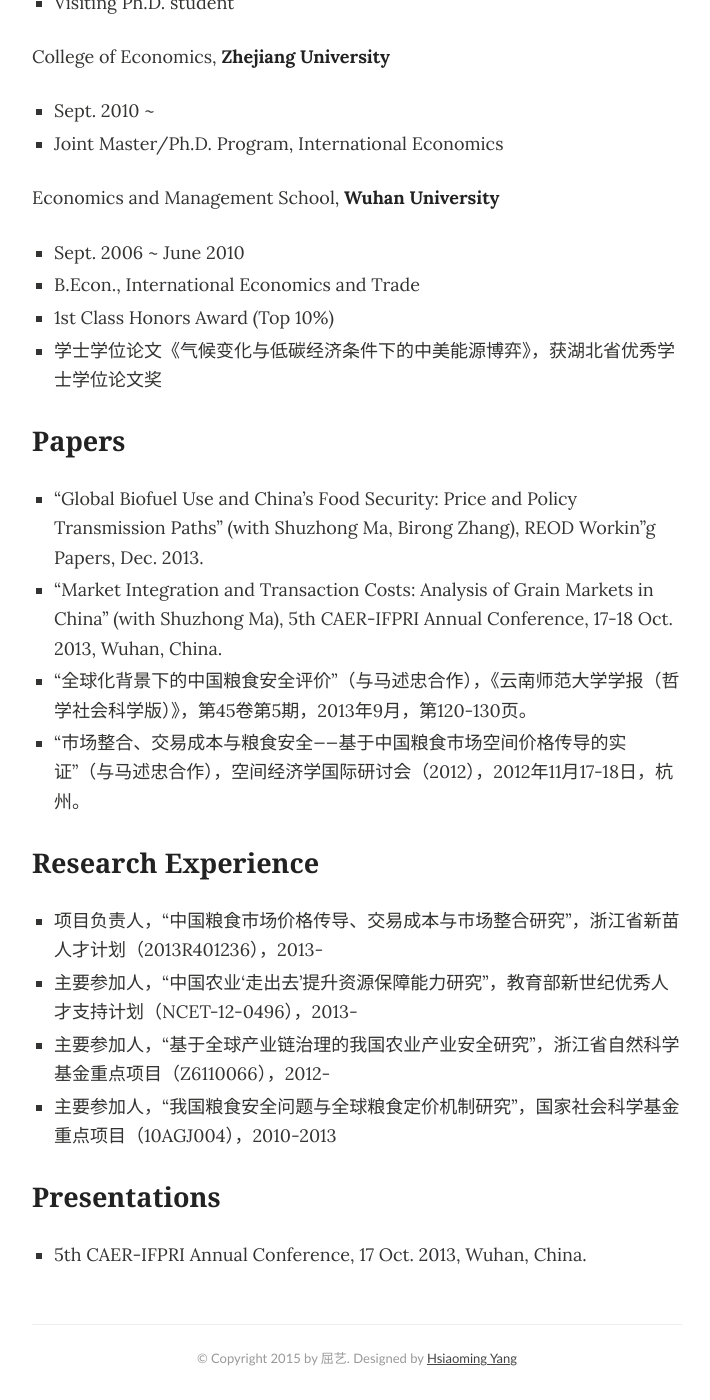
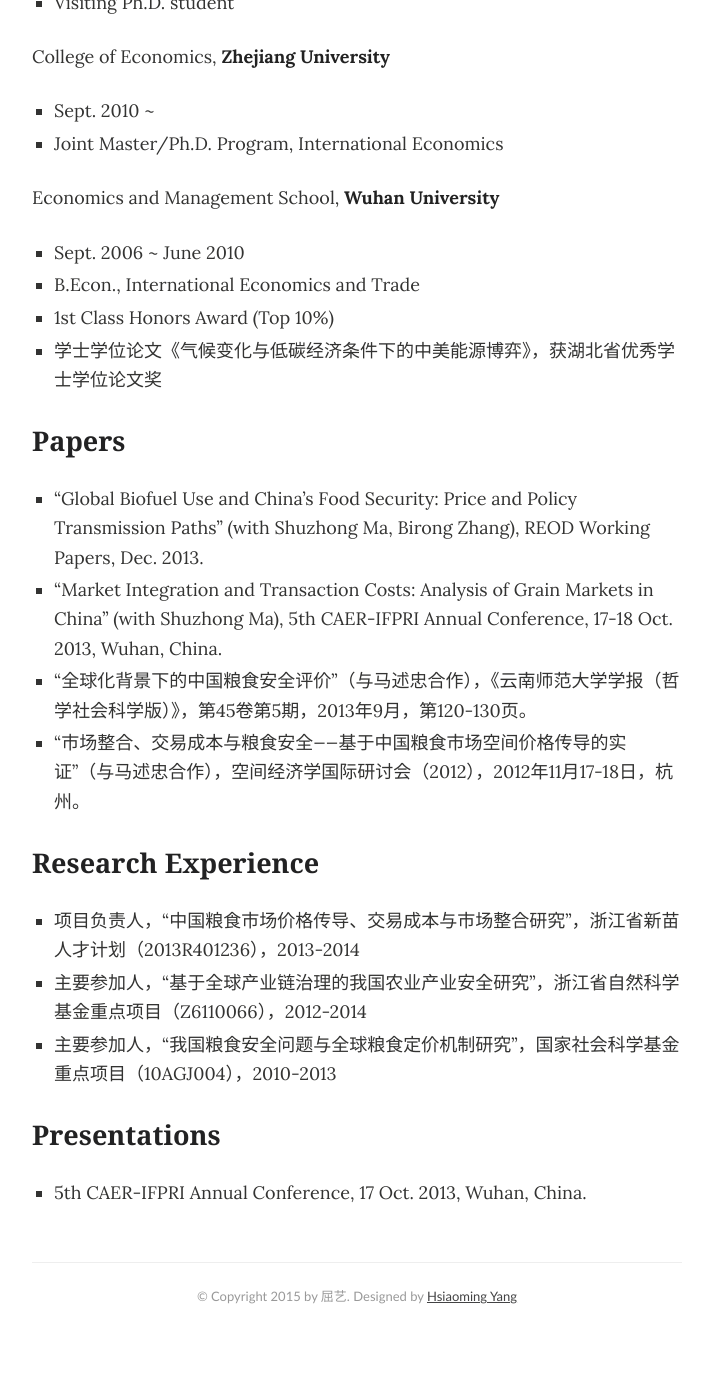
Before and after one commit to rangerqu/rangerqu.github.com, a Jekyll site: the page built from vitae/index.md, in a window 1280 px wide and 1400 px high, scrolled down 712 px. Shown: the whole window, without its empty margins (283-993 px from the left). Built offline with Jekyll 4.4.1, drawn with Linux system fonts in a browser that asks for light colours; after the commit the page ends 2050 px from its top, so only the background shows below that.

Commit message:
minor revisions

```diff
--- a/vitae/index.md
+++ b/vitae/index.md
@@ -31,7 +31,7 @@
 ## Papers
 
 
-- "Global Biofuel Use and China’s Food Security: Price and Policy Transmission Paths" (with Shuzhong Ma, Birong Zhang), REOD Workin"g Papers, Dec. 2013.
+- "Global Biofuel Use and China’s Food Security: Price and Policy Transmission Paths" (with Shuzhong Ma, Birong Zhang), REOD Working Papers, Dec. 2013.
 - "Market Integration and Transaction Costs: Analysis of Grain Markets in China" (with Shuzhong Ma), 5th CAER-IFPRI Annual Conference, 17-18 Oct. 2013, Wuhan, China.
 - “全球化背景下的中国粮食安全评价”（与马述忠合作），《云南师范大学学报（哲学社会科学版）》，第45卷第5期，2013年9月，第120-130页。
 - “市场整合、交易成本与粮食安全——基于中国粮食市场空间价格传导的实证”（与马述忠合作），空间经济学国际研讨会（2012），2012年11月17-18日，杭州。
@@ -50,10 +50,13 @@
 
 ## Research Experience
 
-- 项目负责人，“中国粮食市场价格传导、交易成本与市场整合研究”，浙江省新苗人才计划（2013R401236），2013-
+- 项目负责人，“中国粮食市场价格传导、交易成本与市场整合研究”，浙江省新苗人才计划（2013R401236），2013-2014
+- 主要参加人，“基于全球产业链治理的我国农业产业安全研究”，浙江省自然科学基金重点项目（Z6110066），2012-2014
+- 主要参加人，“我国粮食安全问题与全球粮食定价机制研究”，国家社会科学基金重点项目（10AGJ004），2010-2013
+
+<!--
 - 主要参加人，“中国农业‘走出去’提升资源保障能力研究”，教育部新世纪优秀人才支持计划（NCET-12-0496），2013-
-- 主要参加人，“基于全球产业链治理的我国农业产业安全研究”，浙江省自然科学基金重点项目（Z6110066），2012-
-- 主要参加人，“我国粮食安全问题与全球粮食定价机制研究”，国家社会科学基金重点项目（10AGJ004），2010-2013
+-->
 
 ## Presentations
 
```
Also changed, not shown: other parts of vitae/index.md (+1 -1 lines).
